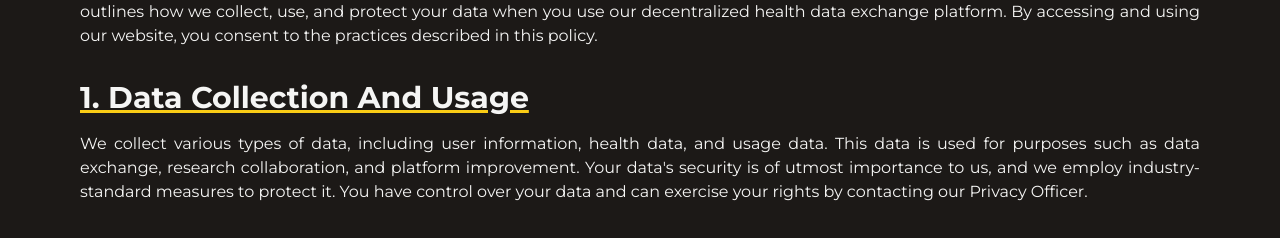
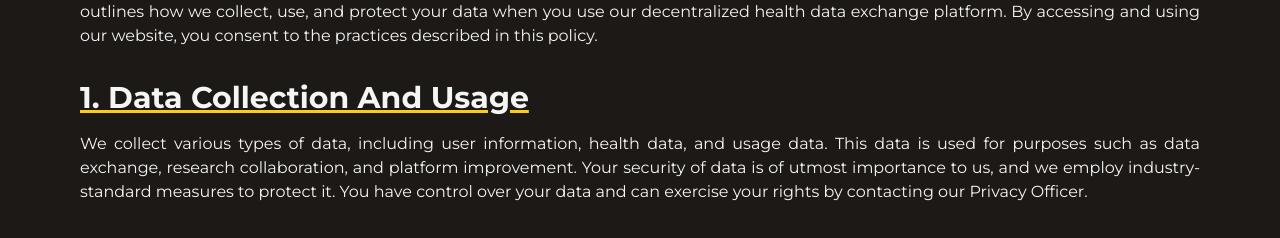
Before and after one commit to sangeetxyz/datareum2, a Next.js app: page /privacy in a window 1280 px wide. Shown: the part 940-1178 px from the top of the page. Built offline with nearby package versions, Linux system fonts and the light colour scheme; no server answers.

Commit message:
fixed prod bug

```diff
--- a/src/app/privacy/page.tsx
+++ b/src/app/privacy/page.tsx
@@ -32,7 +32,7 @@ const Privacy = () => {
             We collect various types of data, including user information, health
             data, and usage data. This data is used for purposes such as data
             exchange, research collaboration, and platform improvement. Your
-            data's security is of utmost importance to us, and we employ
+            security of data is of utmost importance to us, and we employ
             industry-standard measures to protect it. You have control over your
             data and can exercise your rights by contacting our Privacy Officer.
           </div>
--- a/src/components/dash/apiSection.tsx
+++ b/src/components/dash/apiSection.tsx
@@ -34,7 +34,7 @@ export const ApiSection: React.FC<APIProps> = ({ userData }) => {
       setToken(userData.token!);
       setIsNew(false);
     }
-  }, []);
+  }, [userData]);
   return (
     <div>
       <div className="my-4 text-xl uppercase">api token</div>
--- a/src/components/home/brandSection.tsx
+++ b/src/components/home/brandSection.tsx
@@ -30,7 +30,7 @@ const BrandSection = () => {
     console.log(
       carousel.current?.scrollWidth! - carousel.current?.offsetWidth!,
     );
-  }, [carousel.current]);
+  }, []);
 
   return (
     <div ref={mainDivRef} className="relative">
--- a/src/components/home/featureSection.tsx
+++ b/src/components/home/featureSection.tsx
@@ -123,7 +123,7 @@ const LeftItem = ({
     if (isInMiddle) {
       setKey(id);
     }
-  }, [isInMiddle]);
+  }, [isInMiddle, setKey]);
 
   return (
     <AnimatePresence>
--- a/src/components/home/threeSection.tsx
+++ b/src/components/home/threeSection.tsx
@@ -44,6 +44,7 @@ const Three = () => {
     x: useSpring(useMotionValue(0), { damping: 30 }),
     y: useSpring(useMotionValue(0), { damping: 30 }),
   };
+
   const handleMouseMove = (event: MouseEvent) => {
     const { innerHeight, innerWidth } = window;
     const { clientX, clientY } = event;
@@ -52,11 +53,10 @@ const Three = () => {
     mouse.x.set(x);
     mouse.y.set(y);
   };
-
   useEffect(() => {
     window.addEventListener("mousemove", handleMouseMove);
     return () => window.removeEventListener("mousemove", handleMouseMove);
-  }, [handleMouseMove]);
+  }, []);
   const t = ["this", "is", "the", "blockchain"];
   return (
     <div ref={mainDivRef} className="h-[500vh] bg-red-950">
```
